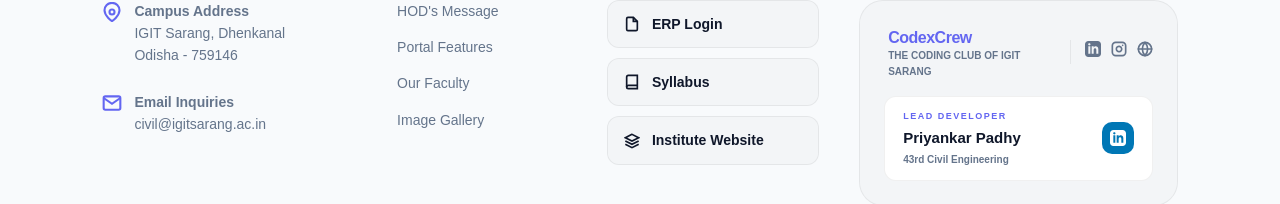
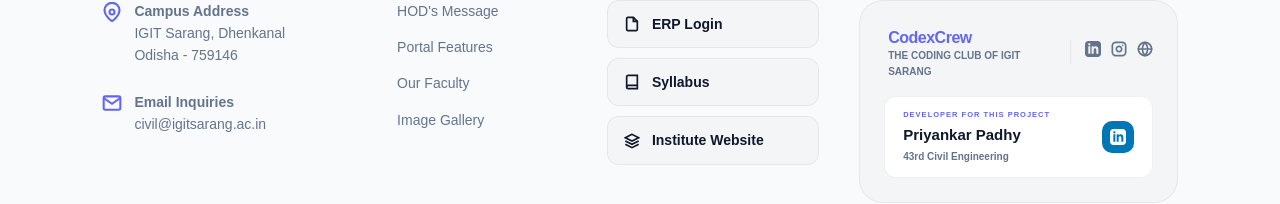
Before and after one commit to priyankarpadhy-eng/departmental, a Next.js app: page /events in a window 1280 px wide. Shown: the part 1059-1263 px from the top of the page. Built offline with nearby package versions, Linux system fonts and the light colour scheme; no server answers; the database is empty.

Commit message:
Update developer role title in footer

```diff
--- a/src/components/landing/Footer.tsx
+++ b/src/components/landing/Footer.tsx
@@ -242,7 +242,7 @@ export function Footer() {
             {/* Personal Dev Pill */}
             <a href="https://www.linkedin.com/in/priyankar-padhy-06aa3137a" target="_blank" rel="noopener noreferrer" className="dev-pill">
               <div style={{ textAlign: 'left' }}>
-                <div style={{ fontSize: '9px', color: '#6366F1', fontWeight: 900, textTransform: 'uppercase', letterSpacing: '1.5px' }}>Lead Developer</div>
+                <div style={{ fontSize: '7.5px', color: '#6366F1', fontWeight: 900, textTransform: 'uppercase', letterSpacing: '1px' }}>DEVELOPER FOR THIS PROJECT</div>
                 <div style={{ fontSize: '15px', fontWeight: 900, color: T.text, marginTop: '2px' }}>Priyankar Padhy</div>
                 <div style={{ fontSize: '10px', color: T.muted, fontWeight: 700, marginTop: '2px' }}>43rd Civil Engineering</div>
               </div>
```
